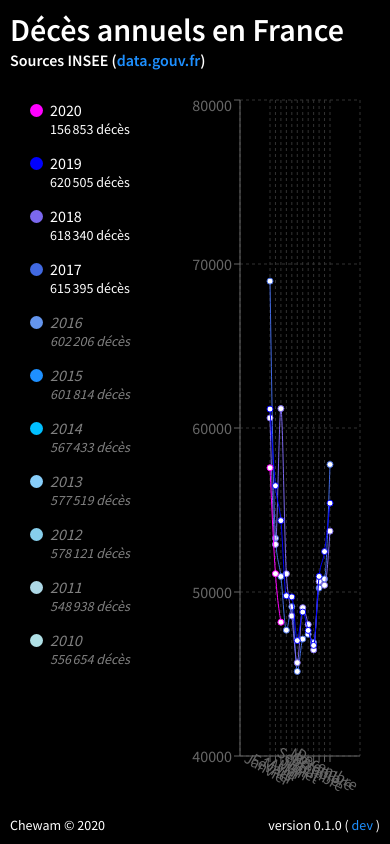
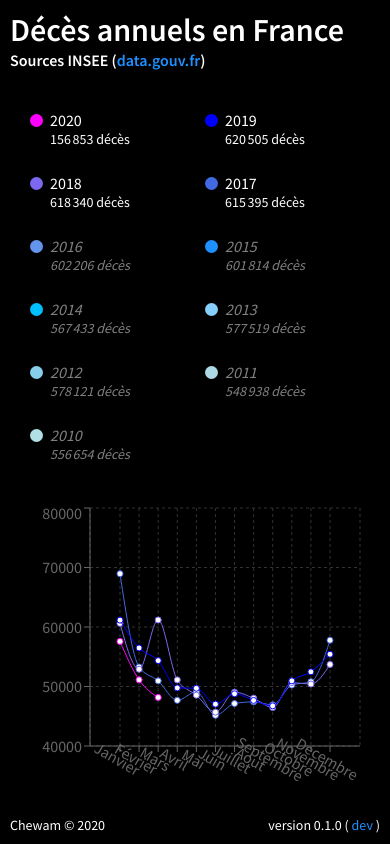
Before and after one commit to revolunet/deaths, a Next.js app: page / in a window 390 px wide. Built offline with nearby package versions, Linux system fonts and the light colour scheme.

Commit message:
Improve responsiveness

```diff
--- a/src/pages/index.js
+++ b/src/pages/index.js
@@ -38,6 +38,10 @@ const Home = ({ colors }) => {
       <Head>
         <title>Décès annuels en France</title>
         <link rel="icon" href="/favicon.ico" />
+        <meta
+          name="description"
+          content="Statistiques annuelles des décès en France de 2010 à nos jours."
+        />
       </Head>
 
       <Header />
--- a/src/styles/main.scss
+++ b/src/styles/main.scss
@@ -42,6 +42,7 @@ a {
 #__next {
   flex: 1;
   display: flex;
+  overflow: auto;
   flex-direction: column;
 }
 
@@ -52,9 +53,11 @@ header {
 main {
   flex: 1;
   display: flex;
+  padding: 2rem;
+  overflow: auto;
 
   aside {
-    margin: 1rem 1rem 1rem 2rem;
+    overflow: auto;
 
     ul {
       margin: 0;
@@ -93,7 +96,6 @@ main {
     display: flex;
     align-items: center;
     justify-content: center;
-    margin: 1rem 2rem 1rem 1rem;
   }
 }
 
@@ -113,3 +115,18 @@ footer {
   font-size: 1.4rem;
   justify-content: space-between;
 }
+
+@media screen and (max-width: 1000px) {
+  main {
+    flex-direction: column;
+
+    aside {
+      margin-bottom: 2rem;
+
+      ul {
+        display: grid;
+        grid-template-columns: repeat(auto-fit, minmax(130px, 1fr));
+      }
+    }
+  }
+}
```
